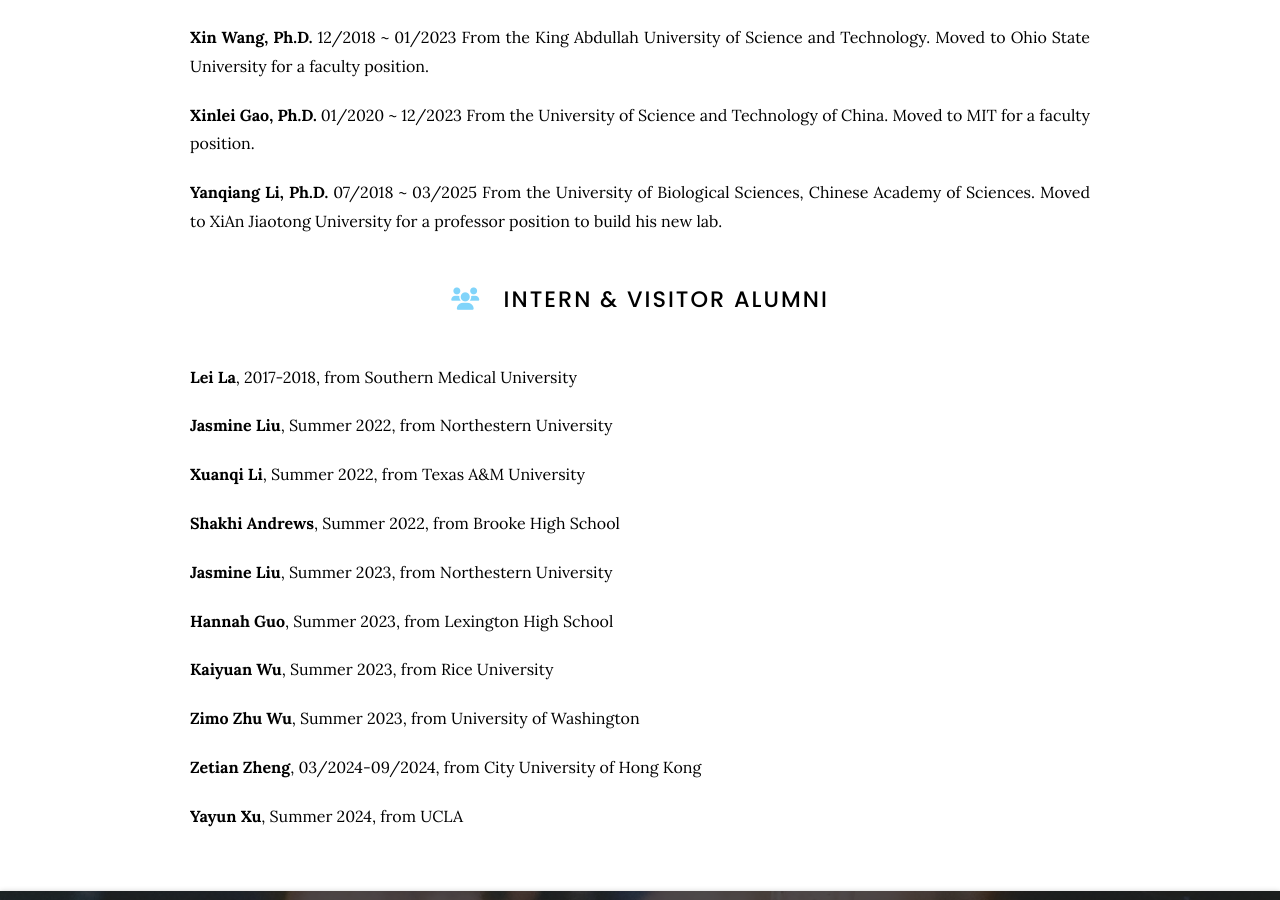
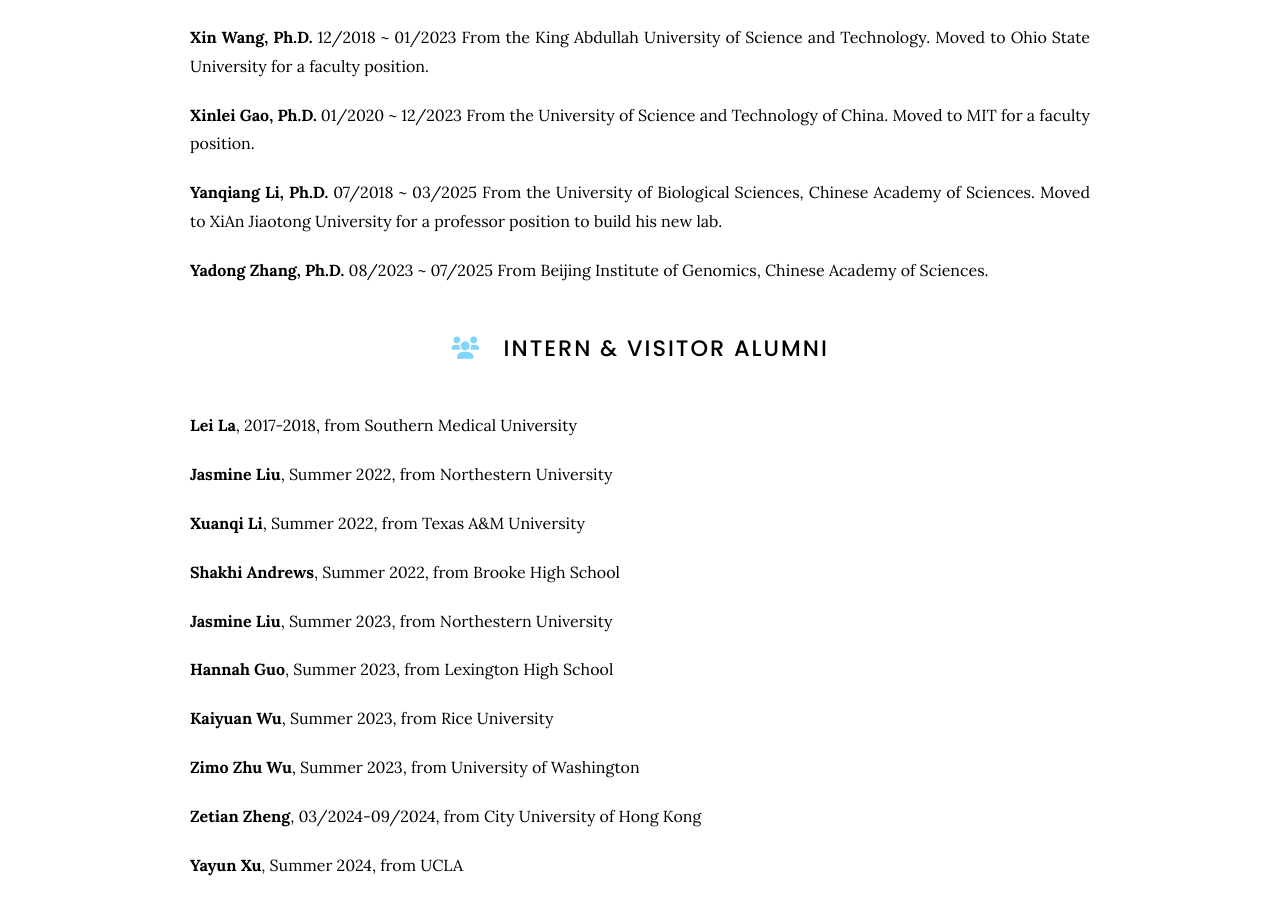
Before and after one commit to kaifuchenlab/kaifuchenlab.github.io, a Jekyll site: the page built from 2.team/index.md, in a window 1280 px wide and 900 px high, scrolled down 2320 px. Built offline with Jekyll 4.4.1, drawn with Linux system fonts in a browser that asks for light colours.

Commit message:
Update index.md

```diff
--- a/2.team/index.md
+++ b/2.team/index.md
@@ -96,6 +96,9 @@ From the University of Science and Technology of China. Moved to MIT for a facul
 07/2018 ~ 03/2025
 From the University of Biological Sciences, Chinese Academy of Sciences. Moved to XiAn Jiaotong University for a professor position to build his new lab.
 
+**Yadong Zhang, Ph.D.**
+08/2023 ~ 07/2025
+From Beijing Institute of Genomics, Chinese Academy of Sciences.
 
 # <i class="fas fa-users"></i>Intern & Visitor Alumni
 
```
